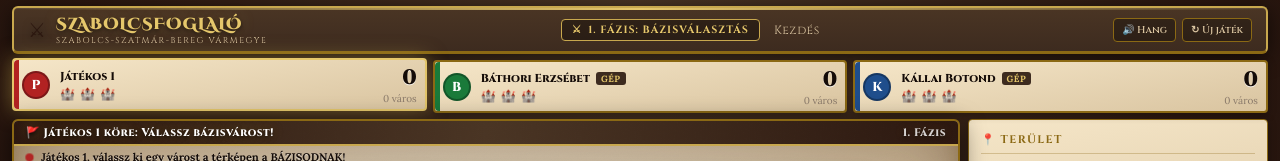
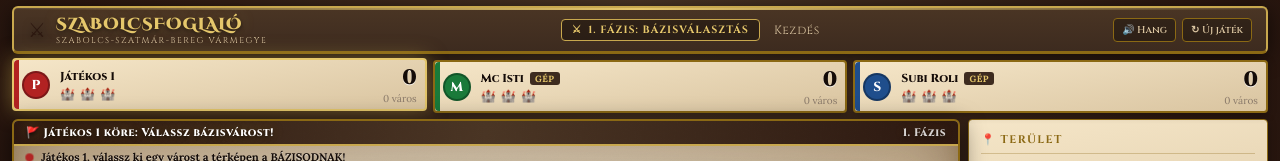
Before and after one commit to Bubukiraj/szabolcsfoglalo, a website: page index.html in a window 1280 px wide. Both pictures are taken after a click on the button "HADJÁRAT INDÍTÁSA". Shown: the top 161 px of the page. Drawn offline with nearby package versions, Linux system fonts and the light colour scheme.

Commit message:
Bot nevek atirva: Mc Isti es Subi Roli

```diff
--- a/game.js
+++ b/game.js
@@ -11,7 +11,7 @@ class SzabolcsGame {
     // Játékosok inicializálása
     this.players = [
       { id: 'p1', name: 'Játékos 1', color: 'p1', colorHex: '#e74c3c', score: 0, isBot: false, castleCity: null, towers: 3, alive: true, lifelines: { choice: 1, guess: 1 } },
-      { id: 'p2', name: 'Mc isti', color: 'p2', colorHex: '#2ecc71', score: 0, isBot: true, castleCity: null, towers: 3, alive: true, lifelines: { choice: 1, guess: 1 } },
+      { id: 'p2', name: 'Mc Isti', color: 'p2', colorHex: '#2ecc71', score: 0, isBot: true, castleCity: null, towers: 3, alive: true, lifelines: { choice: 1, guess: 1 } },
       { id: 'p3', name: 'Subi Roli', color: 'p3', colorHex: '#3498db', score: 0, isBot: true, castleCity: null, towers: 3, alive: true, lifelines: { choice: 1, guess: 1 } }
     ];
 
@@ -704,7 +704,7 @@ class SzabolcsGame {
     this.players[0].alive = true;
     this.players[0].lifelines = { choice: 1, guess: 1 };
 
-    this.players[1].name = 'Báthori Erzsébet';
+    this.players[1].name = 'Mc Isti';
     this.players[1].isBot = true;
     this.players[1].score = 0;
     this.players[1].towers = 3;
@@ -712,7 +712,7 @@ class SzabolcsGame {
     this.players[1].alive = true;
     this.players[1].lifelines = { choice: 1, guess: 1 };
 
-    this.players[2].name = 'Kállai Botond';
+    this.players[2].name = 'Subi Roli';
     this.players[2].isBot = true;
     this.players[2].score = 0;
     this.players[2].towers = 3;
--- a/index.html
+++ b/index.html
@@ -53,9 +53,9 @@
 
       <div class="player-card p2" id="card-p2">
         <div class="player-info-left">
-          <div class="player-avatar">B</div>
+          <div class="player-avatar">M</div>
           <div class="player-details">
-            <h3><span class="player-name">Báthori Erzsébet</span> <span class="bot-tag">GÉP</span></h3>
+            <h3><span class="player-name">Mc Isti</span> <span class="bot-tag">GÉP</span></h3>
             <div class="castle-towers">🏰 🏰 🏰</div>
           </div>
         </div>
@@ -67,9 +67,9 @@
 
       <div class="player-card p3" id="card-p3">
         <div class="player-info-left">
-          <div class="player-avatar">K</div>
+          <div class="player-avatar">S</div>
           <div class="player-details">
-            <h3><span class="player-name">Kállai Botond</span> <span class="bot-tag">GÉP</span></h3>
+            <h3><span class="player-name">Subi Roli</span> <span class="bot-tag">GÉP</span></h3>
             <div class="castle-towers">🏰 🏰 🏰</div>
           </div>
         </div>
@@ -261,8 +261,8 @@
 
         <div class="combatant-card defender" id="briefing-defender-card">
           <span class="combatant-role">Védő</span>
-          <div class="combatant-avatar" id="briefing-defender-avatar">B</div>
-          <div class="combatant-name" id="briefing-defender-name">Báthori Erzsébet</div>
+          <div class="combatant-avatar" id="briefing-defender-avatar">M</div>
+          <div class="combatant-name" id="briefing-defender-name">Mc Isti</div>
         </div>
       </div>
 
--- a/server.js
+++ b/server.js
@@ -32,9 +32,8 @@ app.get('/health', (req, res) => {
 const rooms = new Map();
 
 const HISTORICAL_BOTS = [
-  { name: 'Báthori Erzsébet', color: 'p2', colorHex: '#2ecc71' },
-  { name: 'Kállai Botond', color: 'p3', colorHex: '#3498db' },
-  { name: 'Jósa András', color: 'p2', colorHex: '#2ecc71' }
+  { name: 'Mc Isti', color: 'p2', colorHex: '#2ecc71' },
+  { name: 'Subi Roli', color: 'p3', colorHex: '#3498db' }
 ];
 
 function generateRoomCode() {
```
